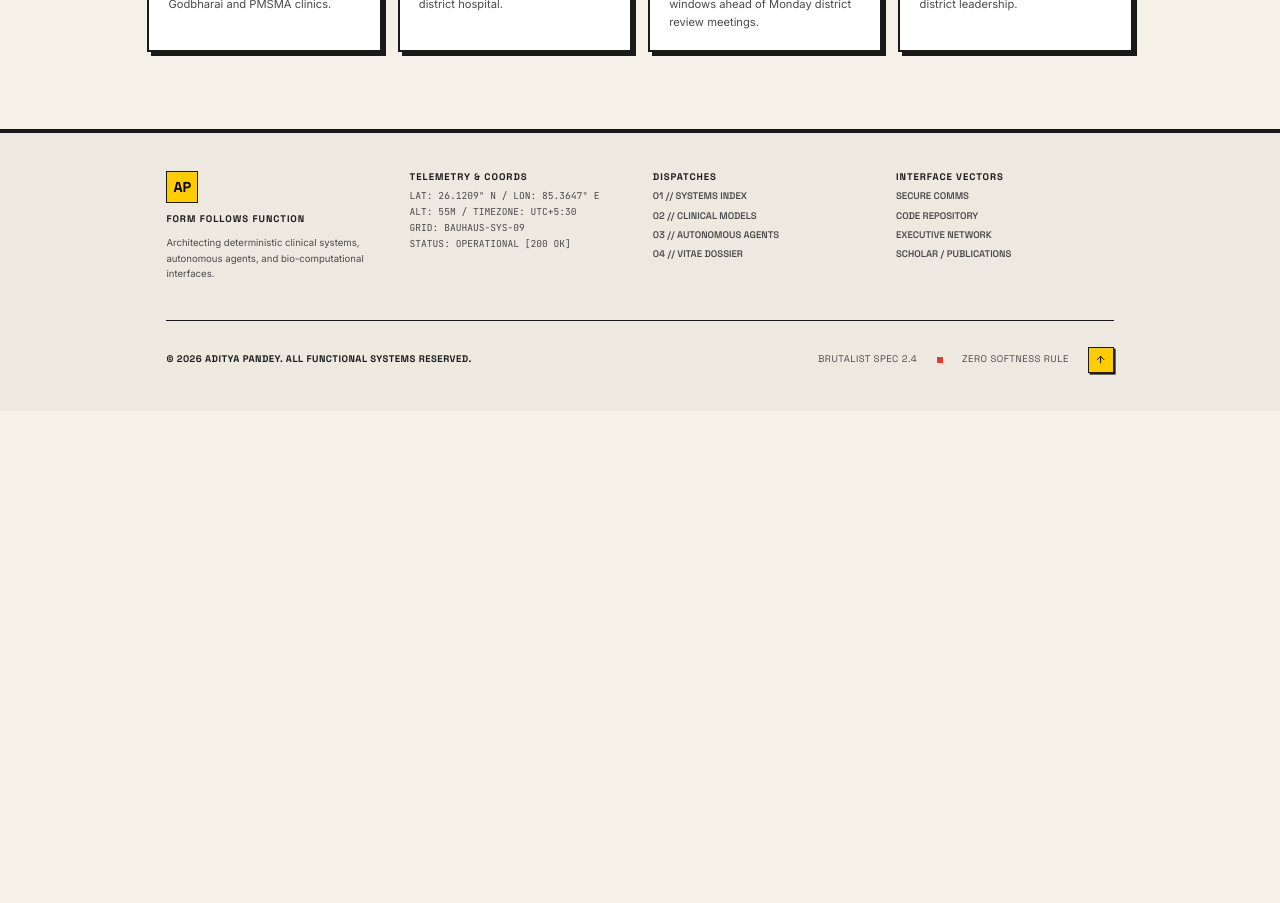
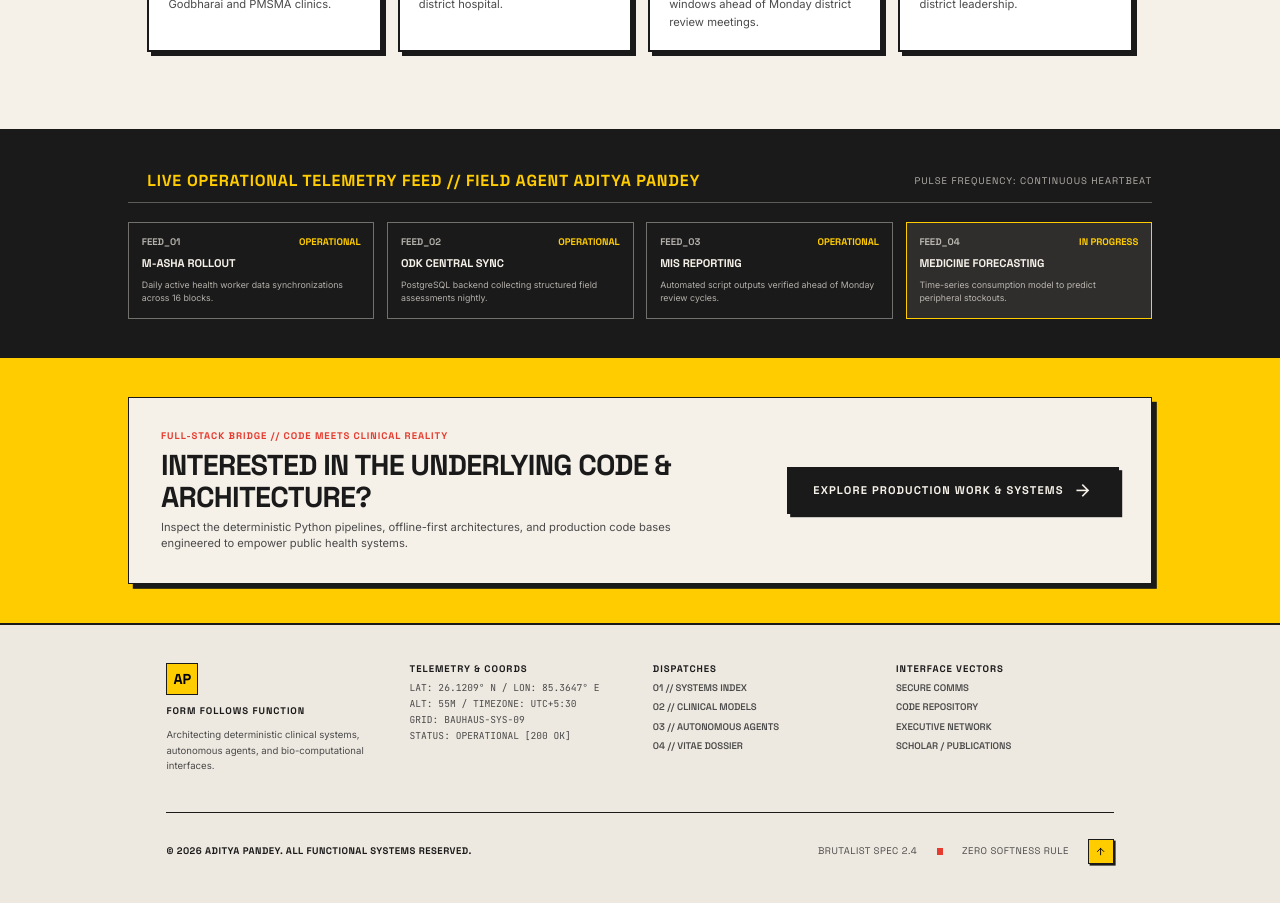
Before and after one commit to adityapandey2002/Portfolio, a Next.js app: page /health in a window 1280 px wide. Shown: the part 1900-2803 px from the top of the page. Before the commit the page ends 2311 px from the top, so only its background shows below. Built offline with nearby package versions, Linux system fonts and the light colour scheme.

Commit message:
feat(health): add telemetry feed and routing banner to work

```diff
--- a/src/app/health/page.tsx
+++ b/src/app/health/page.tsx
@@ -1,3 +1,4 @@
+import Link from 'next/link';
 import { Section } from '@/components/ui/Section';
 import { Footer } from '@/components/sections/Footer';
 
@@ -294,6 +295,83 @@ export default function HealthPage() {
         </Section>
       </section>
 
+      {/* Telemetry Feed */}
+      <section className="w-full px-4 sm:px-8 lg:px-12 py-10 lg:py-12 bg-primary dark:bg-surface-container-lowest text-on-primary dark:text-on-surface border-b-2 border-primary dark:border-white">
+        <div className="max-w-7xl mx-auto space-y-6">
+          <div className="flex flex-wrap items-center justify-between gap-4 border-b-2 border-on-primary/30 dark:border-outline pb-3">
+            <div className="flex items-center gap-3">
+              <span className="w-3 h-3 rounded-full bg-accent-yellow dark:bg-primary-yellow animate-pulse" />
+              <h2 className="font-headline text-lg sm:text-xl font-bold uppercase tracking-wider text-accent-yellow dark:text-primary-yellow">
+                LIVE OPERATIONAL TELEMETRY FEED // FIELD AGENT ADITYA PANDEY
+              </h2>
+            </div>
+            <div className="font-headline text-xs uppercase tracking-widest text-on-primary/70 dark:text-on-surface-variant">
+              PULSE FREQUENCY: CONTINUOUS HEARTBEAT
+            </div>
+          </div>
+          <div className="grid grid-cols-1 sm:grid-cols-2 lg:grid-cols-4 gap-4">
+            {[
+              { id: 'FEED_01', title: 'M-ASHA Rollout', desc: 'Daily active health worker data synchronizations across 16 blocks.', status: 'OPERATIONAL' },
+              { id: 'FEED_02', title: 'ODK Central Sync', desc: 'PostgreSQL backend collecting structured field assessments nightly.', status: 'OPERATIONAL' },
+              { id: 'FEED_03', title: 'MIS Reporting', desc: 'Automated script outputs verified ahead of Monday review cycles.', status: 'OPERATIONAL' },
+              { id: 'FEED_04', title: 'Medicine Forecasting', desc: 'Time-series consumption model to predict peripheral stockouts.', status: 'IN PROGRESS' },
+            ].map((feed) => (
+              <div
+                key={feed.id}
+                className={`border-2 p-4 space-y-2 ${
+                  feed.status === 'IN PROGRESS'
+                    ? 'border-accent-yellow dark:border-primary-yellow bg-surface-container-high/10 dark:bg-surface-low'
+                    : 'border-on-primary/40 dark:border-outline bg-primary dark:bg-surface-low'
+                }`}
+              >
+                <div className="flex items-center justify-between text-xs font-headline font-bold">
+                  <span className="text-on-primary/70 dark:text-on-surface-variant">{feed.id}</span>
+                  <span
+                    className={
+                      feed.status === 'IN PROGRESS'
+                        ? 'text-accent-yellow dark:text-primary-yellow font-bold'
+                        : 'text-accent-yellow dark:text-primary-yellow font-bold'
+                    }
+                  >
+                    {feed.status}
+                  </span>
+                </div>
+                <div className="font-headline text-sm font-bold uppercase text-on-primary dark:text-on-surface">
+                  {feed.title}
+                </div>
+                <p className="font-body text-[11px] text-on-primary/70 dark:text-on-surface-variant">
+                  {feed.desc}
+                </p>
+              </div>
+            ))}
+          </div>
+        </div>
+      </section>
+
+      {/* Routing banner to work */}
+      <section className="w-full px-4 sm:px-8 lg:px-12 py-10 lg:py-12 bg-accent-yellow dark:bg-primary-yellow border-b-2 border-primary dark:border-white">
+        <div className="max-w-7xl mx-auto flex flex-col md:flex-row items-center justify-between gap-8 border-2 border-primary dark:border-white p-6 sm:p-10 bg-surface dark:bg-surface-container-lowest shadow-[6px_6px_0px_#1a1a1a] dark:shadow-[6px_6px_0px_#ffffff]">
+          <div className="space-y-2 max-w-2xl">
+            <span className="font-headline text-xs font-bold uppercase tracking-widest text-accent-red dark:text-accent-red block">
+              FULL-STACK BRIDGE // CODE MEETS CLINICAL REALITY
+            </span>
+            <h2 className="font-headline text-2xl sm:text-4xl font-bold uppercase tracking-tight text-primary dark:text-on-surface leading-tight">
+              INTERESTED IN THE UNDERLYING CODE &amp; ARCHITECTURE?
+            </h2>
+            <p className="font-body text-sm text-on-surface-variant dark:text-on-surface-variant">
+              Inspect the deterministic Python pipelines, offline-first architectures, and production code bases engineered to empower public health systems.
+            </p>
+          </div>
+          <Link
+            href="/work"
+            className="shrink-0 w-full md:w-auto inline-flex items-center justify-center gap-3 px-8 py-4 bg-primary dark:bg-on-surface text-on-primary dark:text-surface font-headline text-sm font-bold uppercase tracking-widest border-2 border-primary dark:border-white shadow-[4px_4px_0px_#1a1a1a] dark:shadow-[4px_4px_0px_#ffffff] transition-all hover:translate-x-0.5 hover:translate-y-0.5"
+          >
+            <span>EXPLORE PRODUCTION WORK &amp; SYSTEMS</span>
+            <span className="material-symbols-outlined text-lg">arrow_forward</span>
+          </Link>
+        </div>
+      </section>
+
       <Footer />
     </>
   );
```
